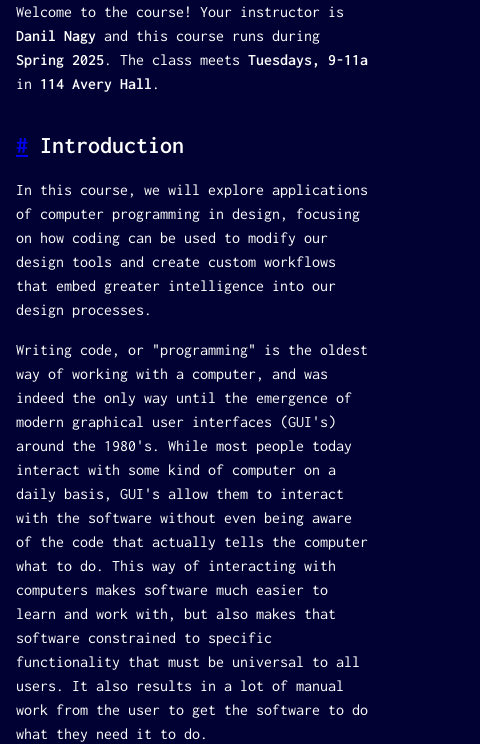
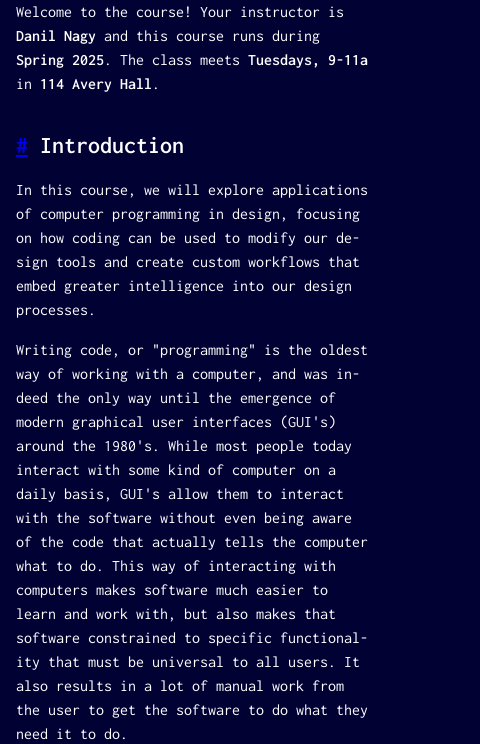
Before and after one commit to danilnagy/generative-design, an Eleventy site: page sp25.md in a window 390 px wide. Shown: the part 108-852 px from the top of the page, 480 px wide, since content can reach past the window. Built offline with nearby package versions, Linux system fonts and the light colour scheme; Eleventy itself is replaced by a stand-in of ours; files that its build step writes are made by us from their sources.

Commit message:
fix column styling for mobile

```diff
--- a/_includes/layout.njk
+++ b/_includes/layout.njk
@@ -2,7 +2,7 @@
 <html lang="en">
   <head>
     <meta charset="utf-8" />
-    <meta name="viewport" content="width=device-width, initial-scale=1.0">
+    <meta name="viewport" content="width=device-width, initial-scale=1.0" />
     <title>{{ title }}</title>
     <!-- Google tag (gtag.js) -->
     <script
@@ -153,6 +153,16 @@
         font-weight: 600; /* or 600, etc. */
       }
 
+      /* Example: apply to all paragraphs, list items, and anchors */
+      p,
+      li,
+      a {
+        overflow-wrap: break-word; /* modern property name */
+        word-wrap: break-word; /* older name for legacy browsers */
+        word-break: break-word; /* you might also try `word-break: break-all;` */
+        hyphens: auto; /* allows hyphenation if needed */
+      }
+
       footer {
         padding-top: 2rem;
       }
```
